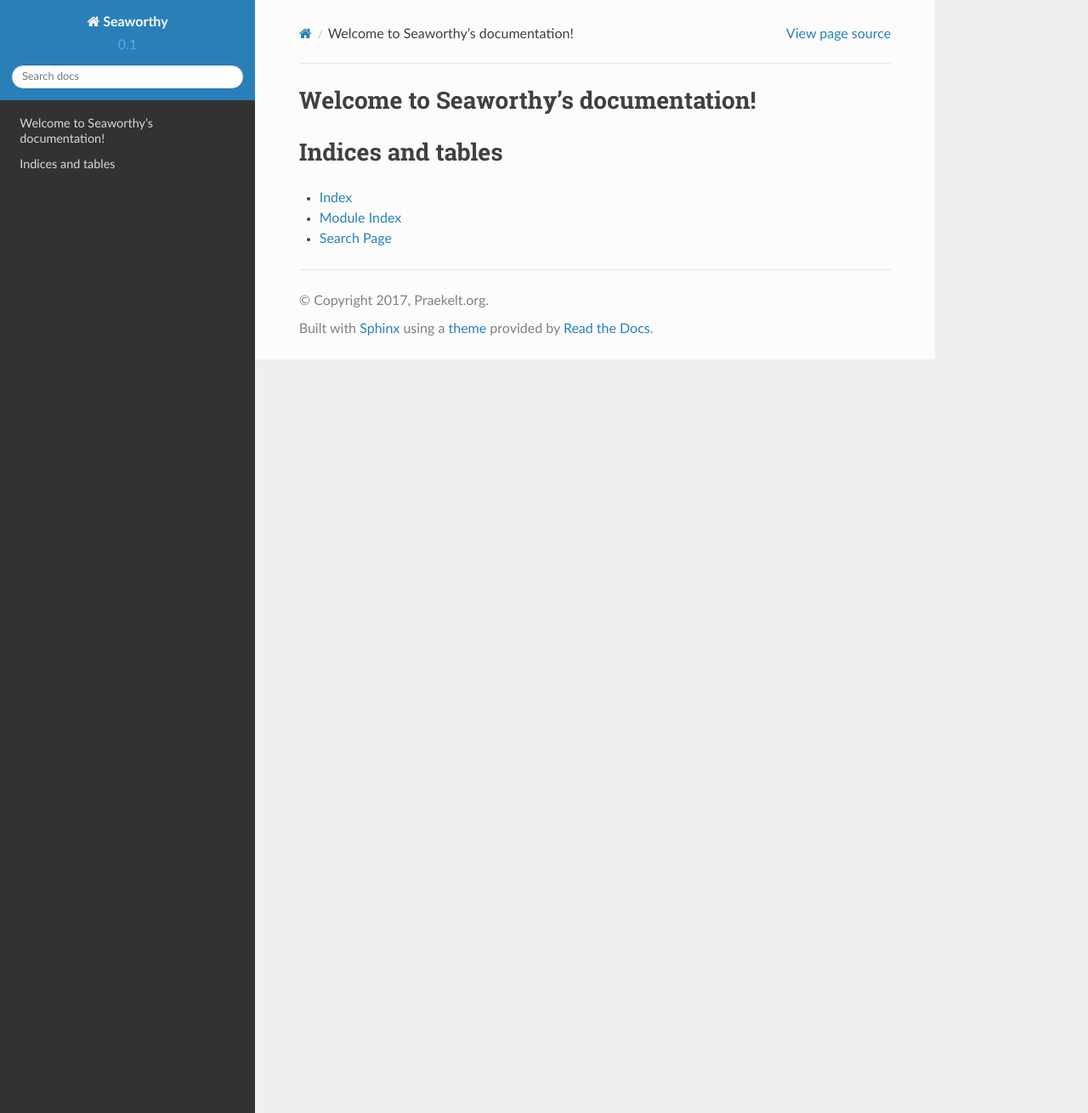
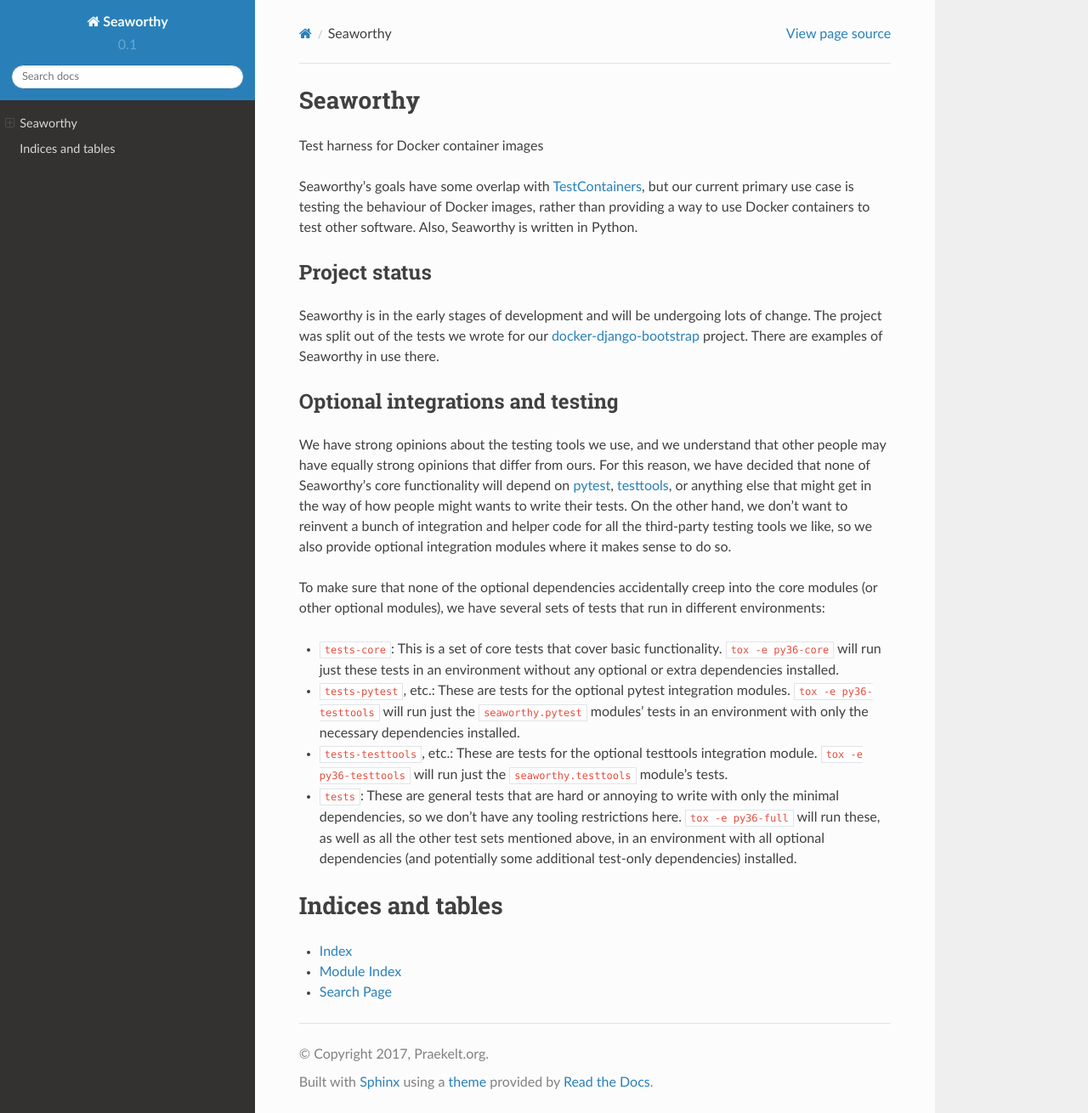
Before and after one commit to praekeltfoundation/seaworthy, a Sphinx documentation site: the page built from docs/index.rst, in a window 1280 px wide and 1310 px high. Shown: the whole window at 85% size. Built offline with Sphinx 7.4.7 and the Read the Docs theme 2.0.0, drawn with Linux system fonts in a browser that asks for light colours; some of the changed lines change nothing that is shown.

Commit message:
docs/index.rst: Include the README content

```diff
--- a/README.rst
+++ b/README.rst
@@ -10,6 +10,7 @@
 .. image:: https://codecov.io/gh/praekeltfoundation/seaworthy/branch/develop/graph/badge.svg
     :target: https://codecov.io/gh/praekeltfoundation/seaworthy
 
+.. badges
 
 Test harness for Docker container images
 
--- a/docs/index.rst
+++ b/docs/index.rst
@@ -1,10 +1,7 @@
-.. Seaworthy documentation master file, created by
-   sphinx-quickstart on Mon Oct 30 10:52:07 2017.
-   You can adapt this file completely to your liking, but it should at least
-   contain the root `toctree` directive.
-
-Welcome to Seaworthy's documentation!
-=====================================
+Seaworthy
+=========
+.. include:: ../README.rst
+   :start-after: badges
 
 .. toctree::
    :maxdepth: 2
```
